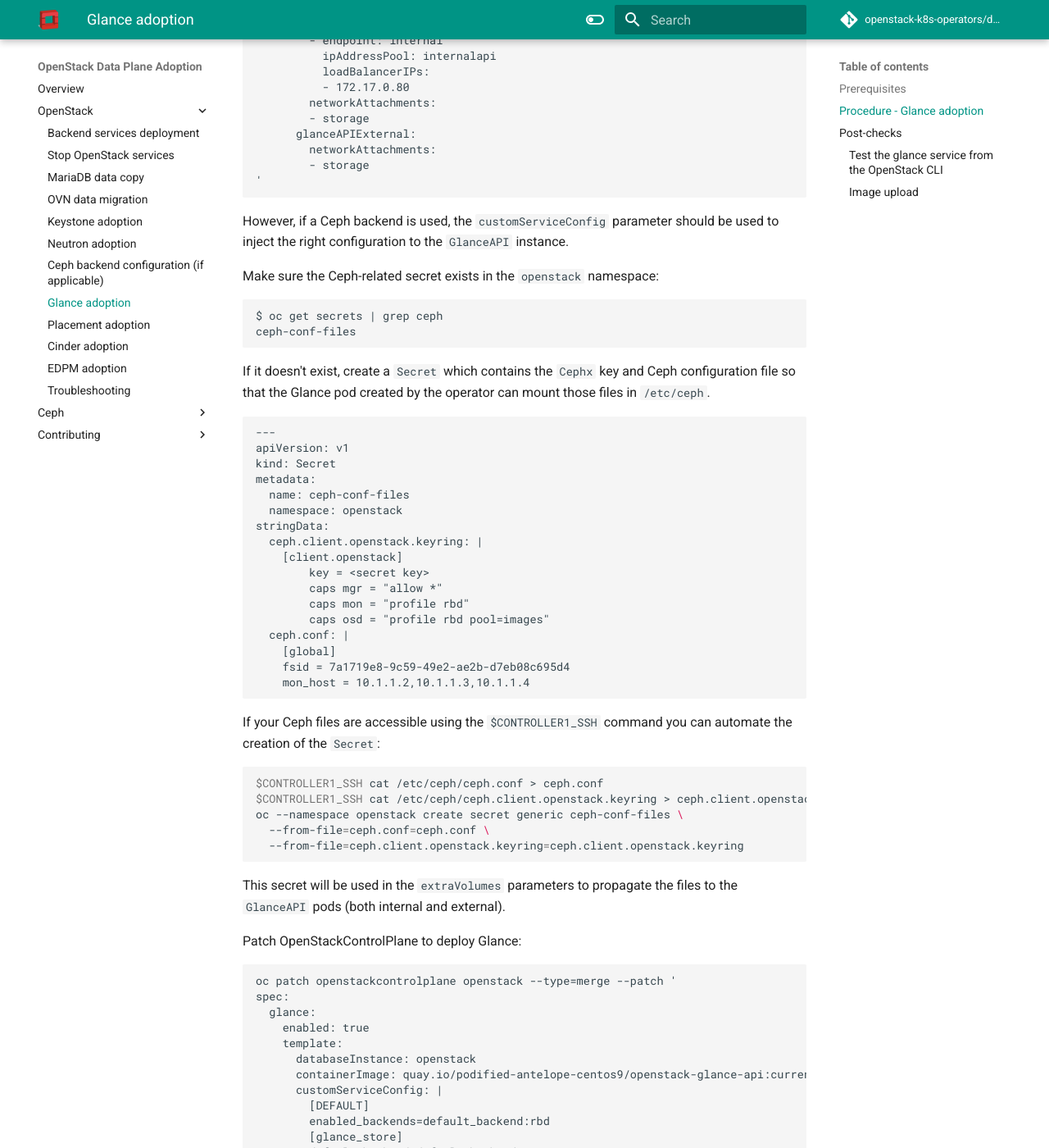
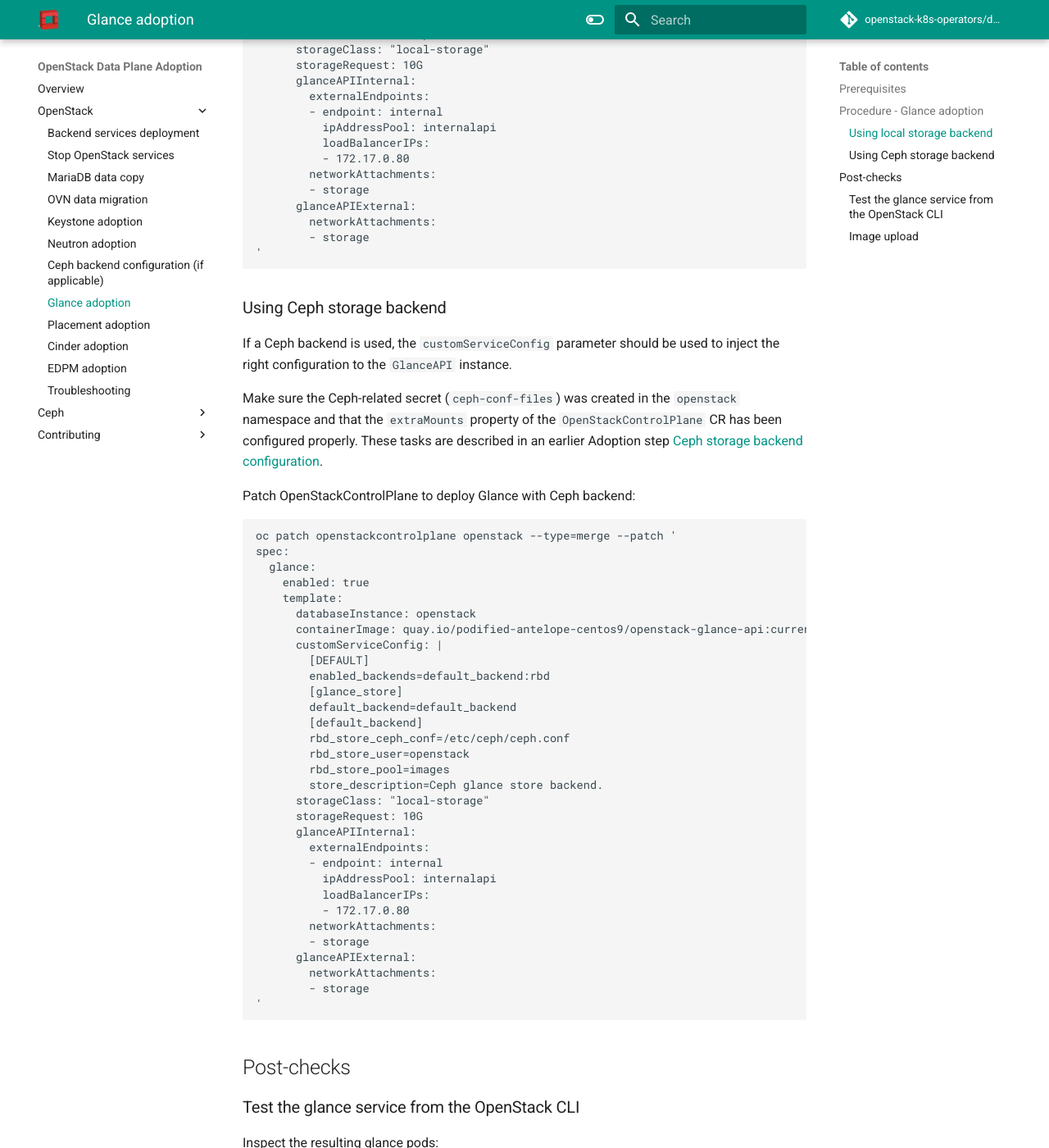
Before and after one commit to openstack-k8s-operators/data-plane-adoption, an MkDocs documentation site: the page built from docs/openstack/glance_adoption.md, in a window 1280 px wide and 1400 px high, scrolled down 977 px. Shown: the whole window at 82% size. Built offline with MkDocs 1.6.1 and Material for MkDocs 9.7.7, drawn with Linux system fonts in a browser that asks for light colours; comment, search, counter and statistics services are not loaded; the version menu is left out; some of the changed text lies outside the part shown.

Commit message:
Simplify Glance doc regarding Ceph backend

````diff
--- a/docs/openstack/glance_adoption.md
+++ b/docs/openstack/glance_adoption.md
@@ -26,7 +26,10 @@
 
 As already done for [Keystone](https://github.com/openstack-k8s-operators/data-plane-adoption/blob/main/keystone_adoption.md), the Glance Adoption follows the same pattern.
 
-Patch OpenStackControlPlane to deploy Glance:
+### Using local storage backend
+
+When Glance should be deployed with local storage backend (not Ceph),
+patch OpenStackControlPlane to deploy Glance:
 
 ```
 oc patch openstackcontrolplane openstack --type=merge --patch '
@@ -51,55 +54,18 @@
 '
 ```
 
-However, if a Ceph backend is used, the `customServiceConfig` parameter should
+### Using Ceph storage backend
+
+If a Ceph backend is used, the `customServiceConfig` parameter should
 be used to inject the right configuration to the `GlanceAPI` instance.
 
-Make sure the Ceph-related secret exists in the `openstack` namespace:
+Make sure the Ceph-related secret (`ceph-conf-files`) was created in
+the `openstack` namespace and that the `extraMounts` property of the
+`OpenStackControlPlane` CR has been configured properly. These tasks
+are described in an earlier Adoption step [Ceph storage backend
+configuration](../ceph_backend_configuration/).
 
-```
-$ oc get secrets | grep ceph
-ceph-conf-files
-```
-
-If it doesn't exist, create a `Secret` which contains the `Cephx` key and Ceph
-configuration file so that the Glance pod created by the operator can mount
-those files in `/etc/ceph`.
-
-```
----
-apiVersion: v1
-kind: Secret
-metadata:
-  name: ceph-conf-files
-  namespace: openstack
-stringData:
-  ceph.client.openstack.keyring: |
-    [client.openstack]
-        key = <secret key>
-        caps mgr = "allow *"
-        caps mon = "profile rbd"
-        caps osd = "profile rbd pool=images"
-  ceph.conf: |
-    [global]
-    fsid = 7a1719e8-9c59-49e2-ae2b-d7eb08c695d4
-    mon_host = 10.1.1.2,10.1.1.3,10.1.1.4
-```
-
-If your Ceph files are accessible using the `$CONTROLLER1_SSH` command you can
-automate the creation of the `Secret`:
-
-```bash
-$CONTROLLER1_SSH cat /etc/ceph/ceph.conf > ceph.conf
-$CONTROLLER1_SSH cat /etc/ceph/ceph.client.openstack.keyring > ceph.client.openstack.keyring
-oc --namespace openstack create secret generic ceph-conf-files \
-  --from-file=ceph.conf=ceph.conf \
-  --from-file=ceph.client.openstack.keyring=ceph.client.openstack.keyring
-```
-
-This secret will be used in the `extraVolumes` parameters to propagate the files
-to the `GlanceAPI` pods (both internal and external).
-
-Patch OpenStackControlPlane to deploy Glance:
+Patch OpenStackControlPlane to deploy Glance with Ceph backend:
 
 ```
 oc patch openstackcontrolplane openstack --type=merge --patch '
@@ -132,21 +98,6 @@
       glanceAPIExternal:
         networkAttachments:
         - storage
-  extraMounts:
-    - extraVol:
-      - propagation:
-        - Glance
-        extraVolType: Ceph
-        volumes:
-        - name: ceph
-          projected:
-            sources:
-            - secret:
-                name: ceph-conf-files
-        mounts:
-        - name: ceph
-          mountPath: "/etc/ceph"
-          readOnly: true
 '
 ```
 
````
